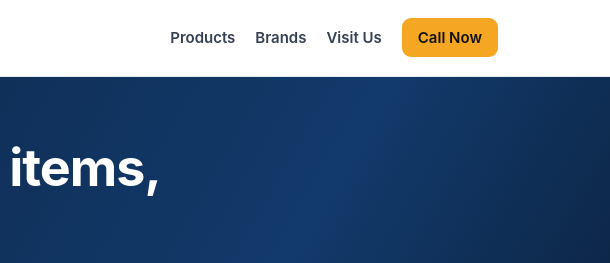
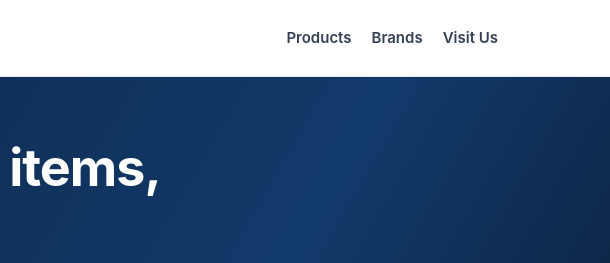
Before and after one commit to sauravhhh/ABEnterprise, a plain HTML site: page index.html in a window 1280 px wide. Shown: the top 263 px of the page, 670-1280 px from the left. Drawn offline with Linux system fonts and the light colour scheme.

Commit message:
Remove Call Now from header

```diff
--- a/index.html
+++ b/index.html
@@ -28,7 +28,7 @@ footer{background:#0b1f3a;color:#aeb9cc;padding:48px 0 28px;font-size:14.5px}foo
 <body>
 <header><div class="wrap">
 <a class="logo" href="#"><img src="logo.svg" alt="AB Enterprise logo" style="height:48px;width:auto"></a>
-<nav><a href="#products">Products</a><a href="#brands">Brands</a><a href="#visit">Visit Us</a><a class="cta" href="tel:+917005464096">Call Now</a></nav>
+<nav><a href="#products">Products</a><a href="#brands">Brands</a><a href="#visit">Visit Us</a></nav>
 </div></header>
 
 <main>
```
